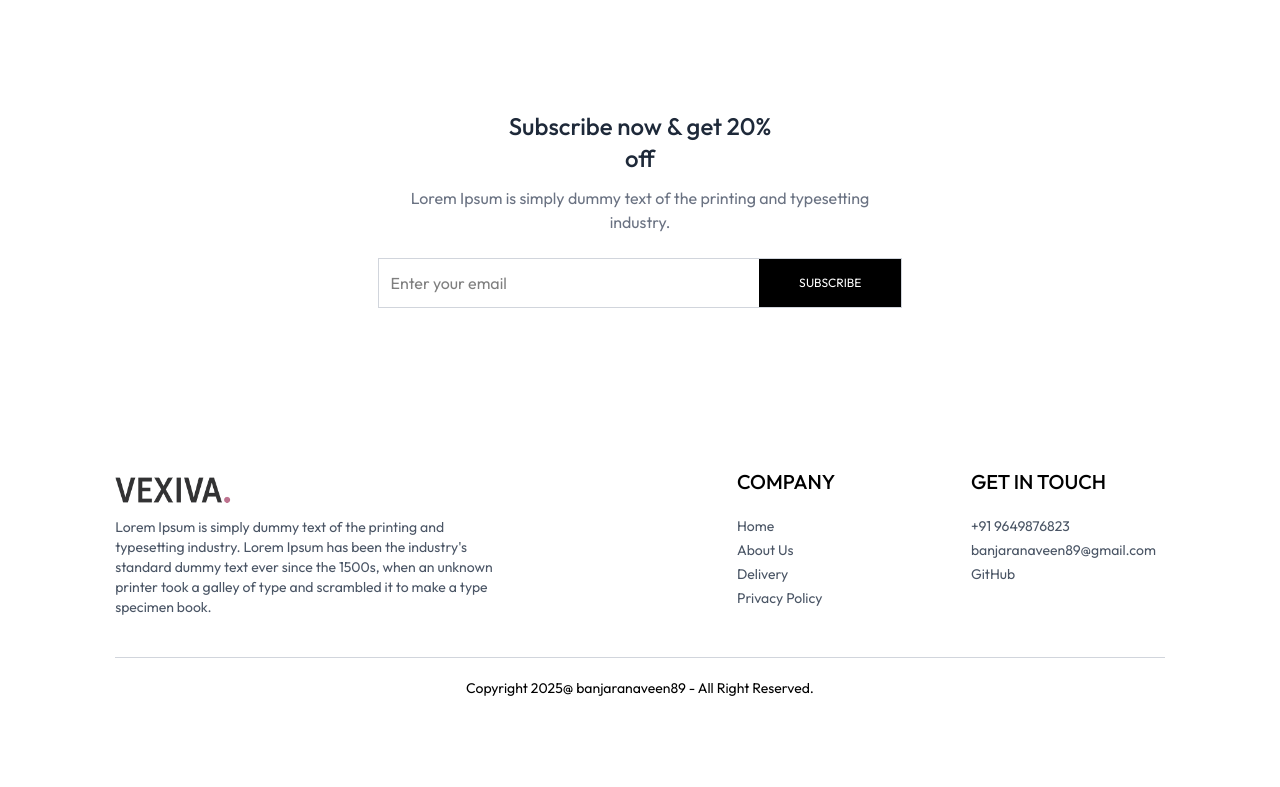
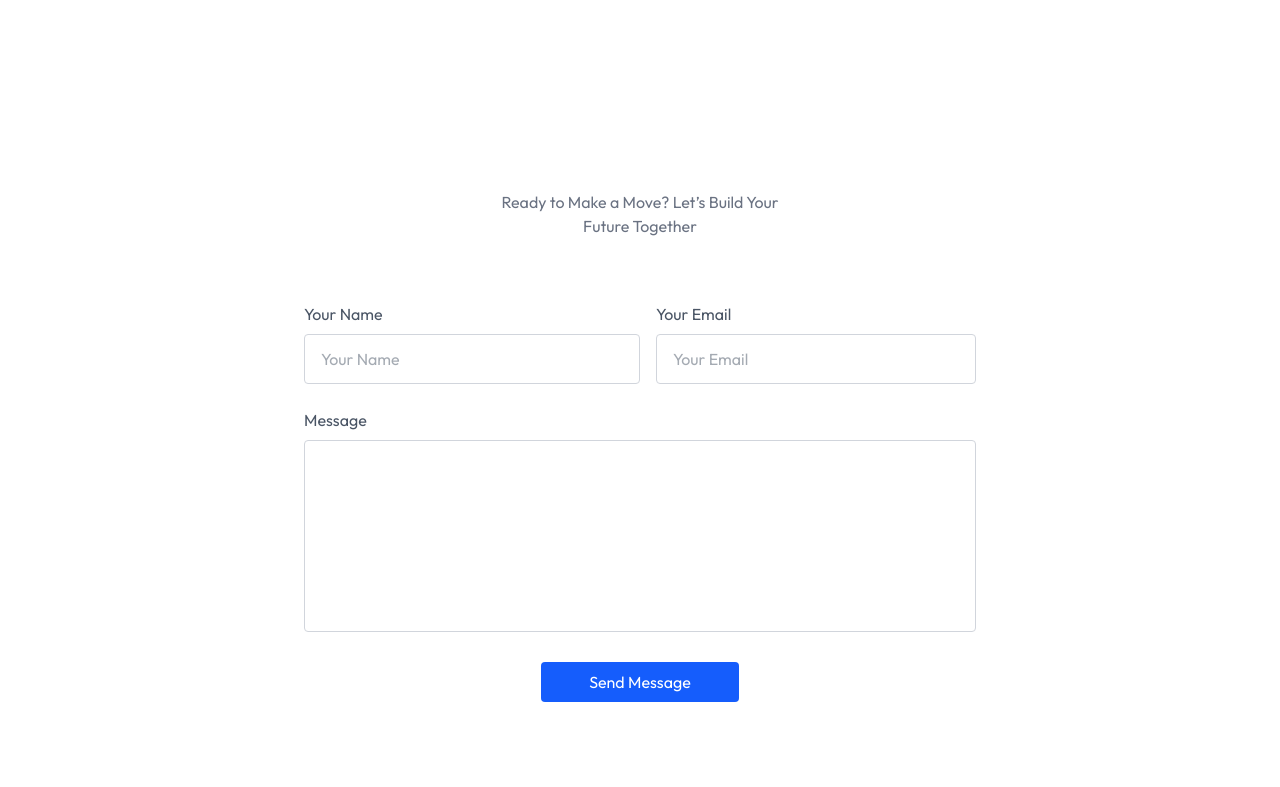
Before and after one commit to naveenbanjara89/E-Commerce-Project, a React (Vite) app: page /contact in a window 1280 px wide. Shown: the part 693-1480 px from the top of the page. Before the commit the page ends 1411 px from the top, so only its background shows below. Built offline with nearby package versions, Linux system fonts and the light colour scheme.

Commit message:
Update Contact.jsx

```diff
--- a/src/pages/Contact.jsx
+++ b/src/pages/Contact.jsx
@@ -1,9 +1,39 @@
-import React from 'react'
+import React, { useState } from 'react'
+import { toast } from 'react-toastify';
 import Title from '../components/Title'
 import { assets } from '../assets/assets'
 import NewsLetterBox from '../components/NewsLetterBox'
 
 const Contact = () => {
+
+  const [result, setResult] = React.useState("");
+
+  const onSubmitHandel = async (event) => {
+  event.preventDefault();
+  setResult("Sending....");
+  const formData = new FormData(event.target);
+
+  formData.append("access_key", "e8ab572f-9bfc-4538-9c35-d30d918e54a0");
+
+  const response = await fetch("https://api.web3forms.com/submit", {
+    method: "POST",
+    body: formData
+  });
+
+  const data = await response.json();
+
+  if (data.success) {
+    setResult("");
+    toast.success("Thank you for your response")
+    event.target.reset();
+  } else {
+    console.log("Error", data);
+    toast.error(data.message)
+    setResult("");
+  }
+};
+
+
   return (
     <div>
       <div className='text-2xl text-center pt-10 border-t'>
@@ -20,7 +50,34 @@ const Contact = () => {
           <button className='border border-black rounded transition-all duration-500 text-black text-sm  mt-4 px-8 py-3 hover:bg-black hover:text-white cursor-pointer'>Learn More</button>
         </div>
       </div>
-      <NewsLetterBox/>
+
+      <div className='container mx-auto py-4 pt-20  px-6 md:px-20 lg:px-32 my-20 w-full overflow-hidden ' >
+        <p className='text-gray-500 max-w-80 mx-auto text-center mb-8'  >Ready to Make a Move? Let’s Build Your Future Together</p>
+      <form onSubmit={onSubmitHandel} className='max-w-2xl mx-auto mb-20 text-gray-600 pt-8 '>
+            <div className='flex flex-wrap'>
+                <div className='w-full md:w-1/2 text-left '>
+                    Your Name
+                    <input className='w-full border border-gray-300 rounded py-3 px-4 mt-2  ' type="text" placeholder='Your Name '  required/>
+                </div>
+                <div className='w-full md:w-1/2 text-left md:pl-4 '>
+                    Your Email
+                    <input className='w-full border border-gray-300 rounded py-3 px-4 mt-2  ' type="email" placeholder='Your Email'  required/>
+                </div>
+            </div>
+            <div className='my-6 text-left'>
+                Message
+                <textarea className='w-full border border-gray-300 rounded py-3 px-4 mt-2 h-48 resize-none ' name="Message" id="Message" required></textarea>
+            </div>
+            <div className='flex justify-center'>
+                <button className='py-2 px-12 mb-10 text-white rounded  bg-blue-600 cursor-pointer hover:bg-blue-500'>
+                    { result ? result :"Send Message "}
+                </button>
+            </div>
+        </form>
+      </div>
+
+
+      <NewsLetterBox />
     </div>
   )
 }
```
